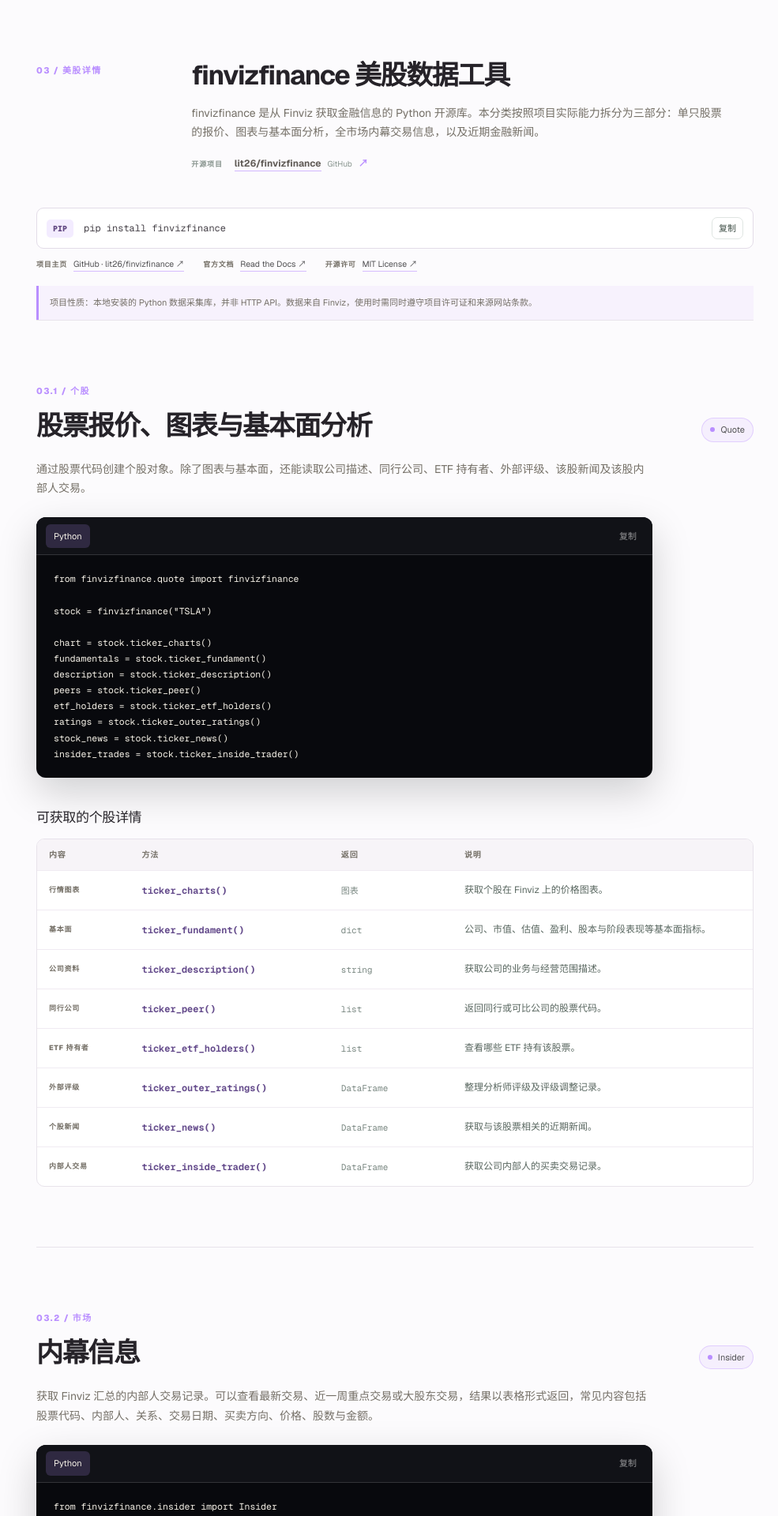
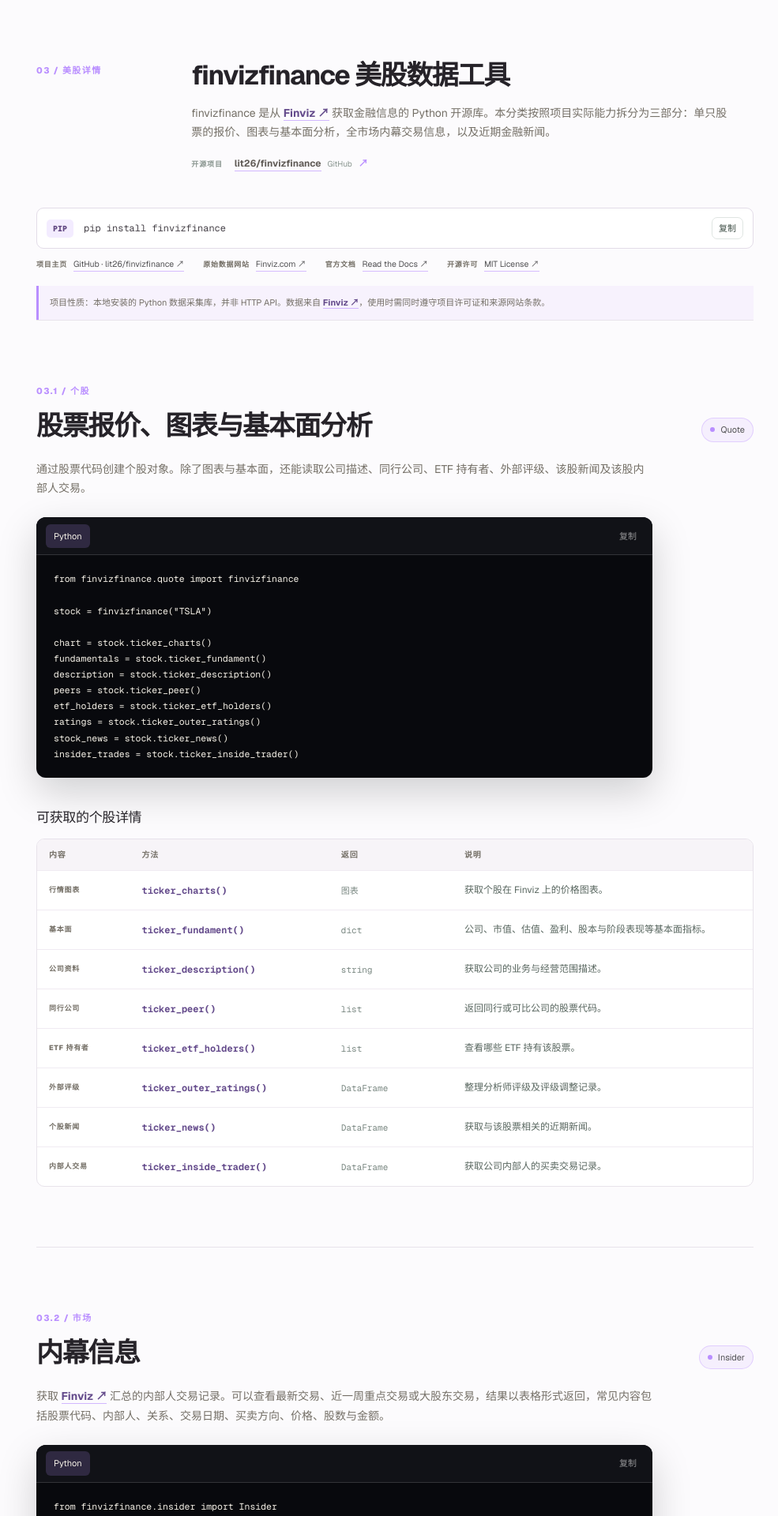
Before and after one commit to juanjuanjie/FinEqual, a Next.js app: page / in a window 1280 px wide. Shown: the part 9680-11600 px from the top of the page at 79% size, without its empty margins (270-1255 px from the left). Built offline with nearby package versions, Linux system fonts and the light colour scheme.

Commit message:
Link Finviz source website

```diff
--- a/app/globals.css
+++ b/app/globals.css
@@ -111,6 +111,8 @@ pre { margin:0; padding:20px 22px; overflow:auto; font-size:11.5px; line-height:
 .api-attribution b { color:#746f66; font-size:9px; letter-spacing:.08em; text-transform:uppercase; }
 .api-attribution a { color:#515153; border-bottom:1px solid rgba(185,142,255,.56); transition:color .15s,border-color .15s; }
 .api-attribution a:hover { color:#8f62d6; border-color:#b98eff; }
+.inline-source-link { color:#654c8c; border-bottom:1px solid rgba(185,142,255,.62); font-weight:650; }
+.inline-source-link:hover { color:#8f62d6; border-color:#b98eff; }
 .tool-note { margin:18px 0 0; padding:12px 14px; border-left:3px solid var(--green); background:rgba(185,142,255,.08); color:var(--muted); font-size:11px; line-height:1.7; }
 .tool-code { max-width:780px; }
 h3 { margin:38px 0 14px; font-size:17px; letter-spacing:-.02em; }
--- a/app/page.tsx
+++ b/app/page.tsx
@@ -13,6 +13,7 @@ const licenseUrl = "https://lite.marketgrep.com/license/";
 const finvizFinanceRepoUrl = "https://github.com/lit26/finvizfinance";
 const finvizFinanceDocsUrl = "https://finvizfinance.readthedocs.io/en/latest/";
 const finvizFinanceLicenseUrl = "https://github.com/lit26/finvizfinance/blob/master/LICENSE";
+const finvizUrl = "https://finviz.com/";
 const basePath = import.meta.env.BASE_URL === "/" ? "" : import.meta.env.BASE_URL.replace(/\/$/, "");
 const assetPath = (path: string) => `${basePath}${path}`;
 const snippets = {
@@ -408,14 +409,15 @@ export default function Home() {
       </section>
 
       <section className="content-section provider-section" id="us-stock-detail">
-        <div className="provider-heading"><span className="section-number">03 / 美股详情</span><div><h2>finvizfinance 美股数据工具</h2><p>finvizfinance 是从 Finviz 获取金融信息的 Python 开源库。本分类按照项目实际能力拆分为三部分：单只股票的报价、图表与基本面分析，全市场内幕交易信息，以及近期金融新闻。</p><div className="source-reference"><span>开源项目</span><a href={finvizFinanceRepoUrl} target="_blank" rel="noreferrer"><strong>lit26/finvizfinance</strong><small>GitHub</small><b>↗</b></a></div></div></div>
+        <div className="provider-heading"><span className="section-number">03 / 美股详情</span><div><h2>finvizfinance 美股数据工具</h2><p>finvizfinance 是从 <a className="inline-source-link" href={finvizUrl} target="_blank" rel="noreferrer">Finviz ↗</a> 获取金融信息的 Python 开源库。本分类按照项目实际能力拆分为三部分：单只股票的报价、图表与基本面分析，全市场内幕交易信息，以及近期金融新闻。</p><div className="source-reference"><span>开源项目</span><a href={finvizFinanceRepoUrl} target="_blank" rel="noreferrer"><strong>lit26/finvizfinance</strong><small>GitHub</small><b>↗</b></a></div></div></div>
         <div className="endpoint-bar package-bar"><span>PIP</span><code>pip install finvizfinance</code><CopyButton value="pip install finvizfinance" compact /></div>
         <div className="api-attribution" aria-label="项目资料与许可">
           <span><b>项目主页</b><a href={finvizFinanceRepoUrl} target="_blank" rel="noreferrer">GitHub · lit26/finvizfinance ↗</a></span>
+          <span><b>原始数据网站</b><a href={finvizUrl} target="_blank" rel="noreferrer">Finviz.com ↗</a></span>
           <span><b>官方文档</b><a href={finvizFinanceDocsUrl} target="_blank" rel="noreferrer">Read the Docs ↗</a></span>
           <span><b>开源许可</b><a href={finvizFinanceLicenseUrl} target="_blank" rel="noreferrer">MIT License ↗</a></span>
         </div>
-        <p className="tool-note">项目性质：本地安装的 Python 数据采集库，并非 HTTP API。数据来自 Finviz，使用时需同时遵守项目许可证和来源网站条款。</p>
+        <p className="tool-note">项目性质：本地安装的 Python 数据采集库，并非 HTTP API。数据来自 <a className="inline-source-link" href={finvizUrl} target="_blank" rel="noreferrer">Finviz ↗</a>，使用时需同时遵守项目许可证和来源网站条款。</p>
 
         <div className="api-subsection tool-subsection" id="stock-quote">
           <div className="section-heading"><div><span className="section-number">03.1 / 个股</span><h2>股票报价、图表与基本面分析</h2></div><span className="status"><i /> Quote</span></div>
@@ -427,14 +429,14 @@ export default function Home() {
 
         <div className="api-subsection tool-subsection" id="insider-information">
           <div className="section-heading"><div><span className="section-number">03.2 / 市场</span><h2>内幕信息</h2></div><span className="status"><i /> Insider</span></div>
-          <p className="lead">获取 Finviz 汇总的内部人交易记录。可以查看最新交易、近一周重点交易或大股东交易，结果以表格形式返回，常见内容包括股票代码、内部人、关系、交易日期、买卖方向、价格、股数与金额。</p>
+          <p className="lead">获取 <a className="inline-source-link" href={finvizUrl} target="_blank" rel="noreferrer">Finviz ↗</a> 汇总的内部人交易记录。可以查看最新交易、近一周重点交易或大股东交易，结果以表格形式返回，常见内容包括股票代码、内部人、关系、交易日期、买卖方向、价格、股数与金额。</p>
           <div className="code-card tool-code"><div className="code-tabs"><div><button className="selected">Python</button></div><CopyButton value={finvizInsiderSnippet} compact /></div><pre><code>{finvizInsiderSnippet}</code></pre></div>
           <div className="path-parameter"><span>option 可选值</span><code>latest</code><p><code>top week</code> 查看本周重点交易；<code>top owner trade</code> 查看大股东交易。</p></div>
         </div>
 
         <div className="api-subsection tool-subsection" id="news-sentiment">
           <div className="section-heading"><div><span className="section-number">03.3 / 市场</span><h2>新闻与情绪趋势</h2></div><span className="status"><i /> News</span></div>
-          <p className="lead">获取 Finviz 的近期金融新闻与博客列表，返回时间、标题、来源和链接。项目示例没有直接返回情绪分数；如需绘制情绪趋势，可在新闻标题与正文之上继续接入情绪分析模型。</p>
+          <p className="lead">获取 <a className="inline-source-link" href={finvizUrl} target="_blank" rel="noreferrer">Finviz ↗</a> 的近期金融新闻与博客列表，返回时间、标题、来源和链接。项目示例没有直接返回情绪分数；如需绘制情绪趋势，可在新闻标题与正文之上继续接入情绪分析模型。</p>
           <div className="code-card tool-code"><div className="code-tabs"><div><button className="selected">Python</button></div><CopyButton value={finvizNewsSnippet} compact /></div><pre><code>{finvizNewsSnippet}</code></pre></div>
         </div>
       </section>
```
